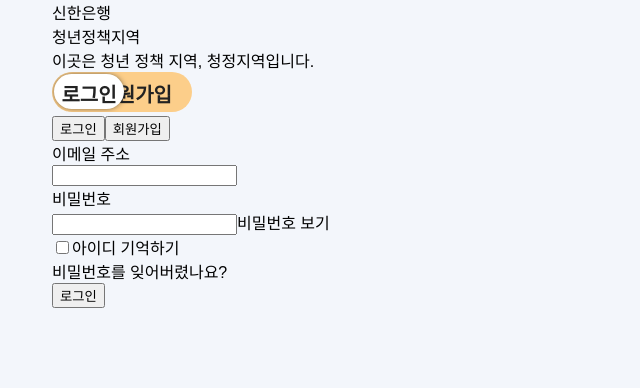
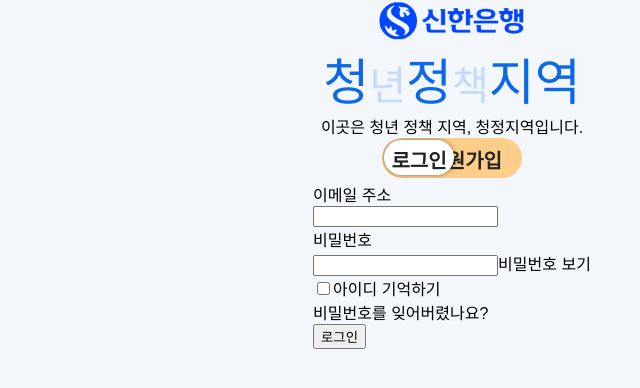
Before and after one commit to Endura0535/youth-policy-zone, a React (Create React App) app in the folder Frontend/: page /auth in a window 1280 px wide. Shown: the top 388 px of the page, without its empty margins (188-828 px from the left). Built offline with nearby package versions, Linux system fonts and the light colour scheme; a web font is replaced by a local one.

Commit message:
feat: 로그인/회원가입 탭 전환

```diff
--- a/Frontend/src/index.css
+++ b/Frontend/src/index.css
@@ -94,6 +94,12 @@ code {
  }
 
  /* COMMON */
+.center {
+  display: flex;
+  flex-direction: column;
+  align-items: center;
+}
+
 .yflex {
   display: flex;
   flex-direction: column;
--- a/Frontend/src/pages/AuthPage.js
+++ b/Frontend/src/pages/AuthPage.js
@@ -2,31 +2,39 @@ import React, { useState } from 'react'
 import Signin from './component/Signin';
 import Signup from './component/Signup';
 import './AuthPage.css'
+import shinhanlogo from '../assets/images/shinhanlogo.png';
 
 function AuthPage() {
 
   const [tab, setTabs] = useState(0);
+  const handleToggle = () => {
+    setTabs(prevTab => (prevTab === 0 ? 1 : 0));
+  };
 
 
   return (
-    <div>
-      <div>신한은행</div>
-      <div>청년정책지역</div>
+    <div class='center'>
+      <div class='brand yflex'>
+        <img src={shinhanlogo} alt="내 이미지" class="welcomelogo"/>
+        <div class="brand-letter">
+          청<span class="sm-letter">년</span>정<span class="sm-letter">책</span>지역
+        </div>
+      </div>
       <div>이곳은 청년 정책 지역, 청정지역입니다.</div>
 
       <div class="auth-toggle-container">
-
           <label class="switch btn-color-mode-switch">
-                 <input value="1" id="color_mode" name="color_mode" type="checkbox" />
+              <input
+                value={tab}
+                id="color_mode"
+                name="color_mode"
+                type="checkbox"
+                onChange={handleToggle}
+              />
               <label class="btn-color-mode-switch-inner" data-off="로그인" data-on="회원가입" for="color_mode"></label>
           </label>
       </div>
 
-
-      <div>
-        <button onClick={() => setTabs(0)}>로그인</button>
-        <button onClick={() => setTabs(1)}>회원가입</button>
-      </div>
       {tab === 0 && <Signin />}
       {tab === 1 && <Signup />}
     </div>
```
